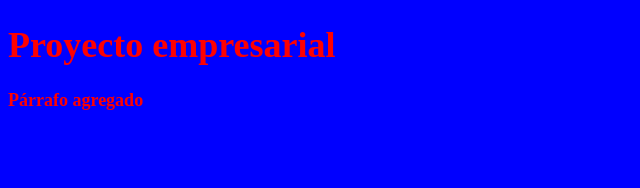
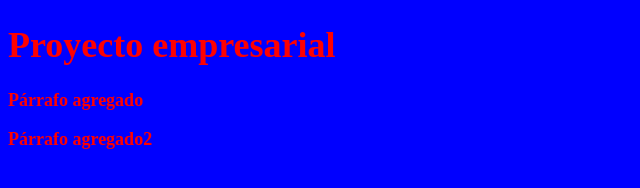
Before and after one commit to VictorCalderonE/CursoGit, a plain HTML site: page index.html in a window 1280 px wide. Shown: the whole page, without its empty margins (0-640 px from the left). Drawn offline with Linux system fonts and the light colour scheme.

Commit message:
Update index.html

```diff
--- a/index.html
+++ b/index.html
@@ -9,6 +9,7 @@
 <body>
 <h1>Proyecto empresarial</h1>
     <p>Párrafo agregado</p>
+    <p>Párrafo agregado2</p>
 </body>
 
 </html>
```
